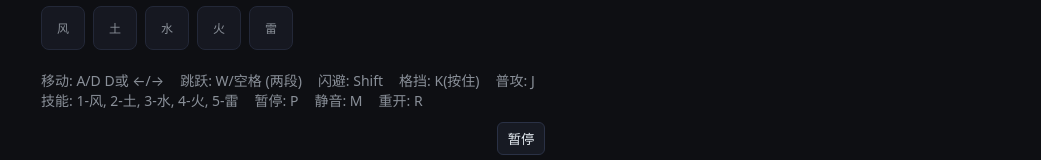
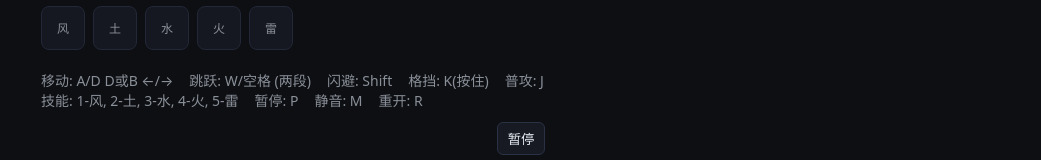
Before and after one commit to hrniux/demoCodex, a website with bundled scripts: page index.html in a window 1280 px wide. Shown: the part 600-760 px from the top of the page, without its empty margins (119-1160 px from the left). Built offline with nearby package versions, Linux system fonts and the light colour scheme.

Commit message:
测试信息

```diff
--- a/index.html
+++ b/index.html
@@ -26,7 +26,7 @@
 
       <section class="controls" aria-label="控制说明">
         <div class="controls__row">
-          <span>移动: A/D D或 ←/→</span>
+          <span>移动: A/D D或B ←/→</span>
           <span>跳跃: W/空格 (两段)</span>
           <span>闪避: Shift</span>
           <span>格挡: K(按住)</span>
```
